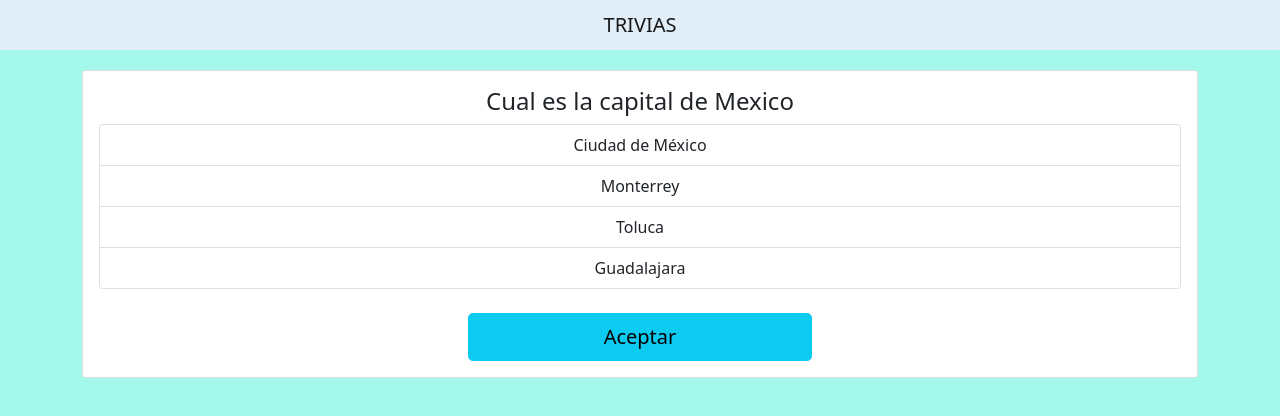
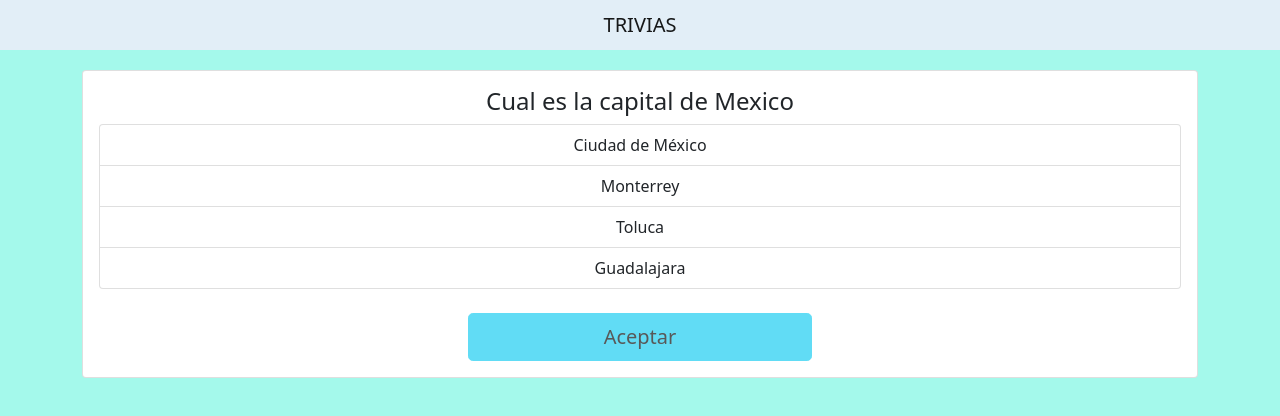
Before and after one commit to alejahndro02/trivia, an Angular app: page /pregunta in a window 1280 px wide. Shown: the top 416 px of the page. Built offline with nearby package versions, Linux system fonts and the light colour scheme.

Commit message:
Por medio del eventbinding se deshabilita el boton de aceptar

```diff
--- a/src/app/components/pregunta/botonera/botonera.component.html
+++ b/src/app/components/pregunta/botonera/botonera.component.html
@@ -1,5 +1,5 @@
 <div class="row">
     <div class="col-lg-4 offset-lg-4 d-grid">
-        <button type="button" class="btn btn-info btn-lg">Aceptar</button>
+        <button type="button" class="btn btn-info btn-lg" [disabled]="preguntaService.deshabilitarBtn">Aceptar</button>
     </div>
 </div>
```
